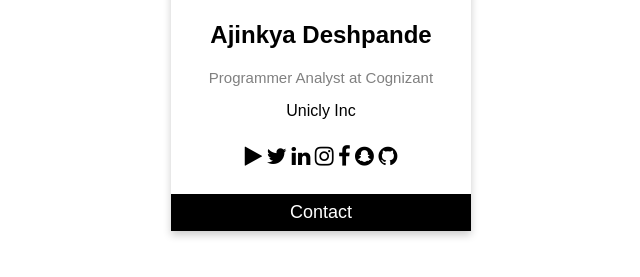
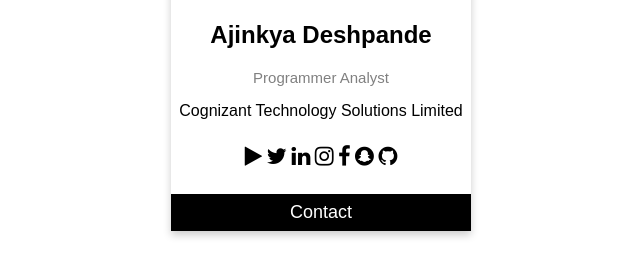
Before and after one commit to developerajinkya/developerajinkya.github.io, a plain HTML site: page index.html in a window 1280 px wide. Shown: the part 295-572 px from the top of the page, without its empty margins (319-959 px from the left). Drawn offline with Linux system fonts and the light colour scheme.

Commit message:
Update index.html

```diff
--- a/index.html
+++ b/index.html
@@ -48,8 +48,8 @@
 <div class="card">
   <img src="index.jpg" alt="Ajinkya" style="width:100%">
   <h2>Ajinkya Deshpande</h2>
-  <p class="title" style="font-size: 15px">Programmer Analyst at Cognizant</p>
-  <p>Unicly Inc</p>
+  <p class="title" style="font-size: 15px">Programmer Analyst</p>
+  <p>Cognizant Technology Solutions Limited</p>
   <div style="margin: 24px 0;">
     <a href="https://play.google.com/store/apps/dev?id=6746657083674001871"><i class="fa fa-play store"></i></a>
     <a href="https://twitter.com/deshpande816"><i class="fa fa-twitter"></i></a>
```
